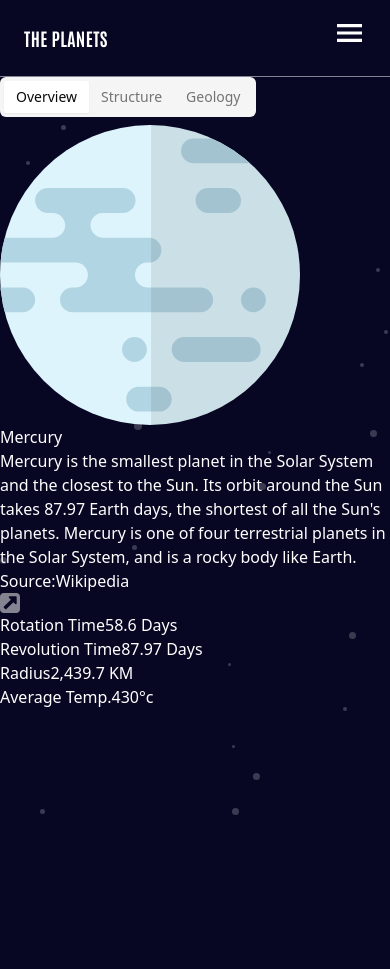
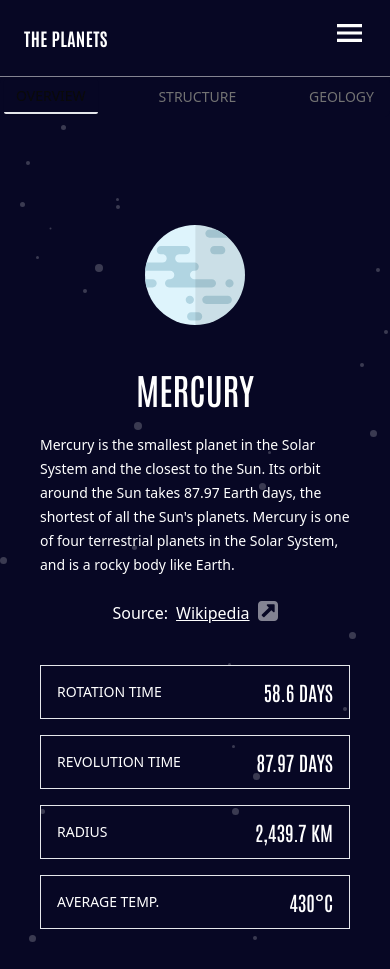
Before and after one commit to carolb92/planets-fact-site, a Next.js app: page /mercury in a window 390 px wide. Before the commit the page ends 844 px from the top, so only its background shows below. Built offline with nearby package versions, Linux system fonts and the light colour scheme.

Commit message:
create useColorVariants hook, start mobile planet styling

```diff
--- a/app/_components/ListItem.tsx
+++ b/app/_components/ListItem.tsx
@@ -1,31 +1,16 @@
+"use client";
 import Link from "next/link";
+import useColorVariants from "../_hooks/useColorVariants";
+import { use } from "react";
 
 type ListItemProps = {
 	planet: string;
 	onClick?: () => void;
 };
 
-type ColorVariants = {
-	[key: string]: string[];
-};
+function ListItem({ planet, onClick }: ListItemProps) {
+	const { getColorVariant } = useColorVariants(planet);
 
-function ListItem({ planet, onClick }: ListItemProps) {
-	const colorVariants: ColorVariants = {
-		mercury: ["bg-gray-blue", "border-gray-blue"],
-		venus: ["bg-light-orange", "border-light-orange"],
-		earth: ["bg-blue", "border-blue"],
-		mars: ["bg-red", "border-red"],
-		jupiter: ["bg-dark-orange", "border-dark-orange"],
-		saturn: ["bg-light-orange", "border-light-orange"],
-		uranus: ["bg-green", "border-green"],
-		neptune: ["bg-blue", "border-blue"],
-	};
-
-	function getColorVariant(property: string) {
-		return property === "bg"
-			? colorVariants[planet.toLowerCase()][0]
-			: colorVariants[planet.toLowerCase()][1];
-	}
 	return (
 		<>
 			<li
--- a/app/_components/Planet.tsx
+++ b/app/_components/Planet.tsx
@@ -1,6 +1,7 @@
 import { Tabs, TabsContent, TabsList, TabsTrigger } from "@/components/ui/tabs";
 import PlanetContent from "./PlanetContent";
 import PlanetFacts from "./PlanetFacts";
+import useColorVariants from "@/app/_hooks/useColorVariants";
 
 type PlanetProps = {
 	// mobile: boolean;
@@ -39,22 +40,45 @@ const Planet: React.FC<PlanetProps> = ({
 	temperature,
 	images,
 }) => {
+	const { getColorVariant } = useColorVariants(planet);
+	console.log(getColorVariant("border", true));
+
 	return (
-		<div className="max-w-full">
-			<div className="flex">
+		<div className="max-w-full flex flex-col justify-between min-h-full">
+			<div className="flex min-w-full">
 				<Tabs defaultValue="overview">
-					<TabsList>
-						<TabsTrigger value="overview">
+					<TabsList className="flex min-w-full justify-between bg-night-sky">
+						<TabsTrigger
+							value="overview"
+							// max-sm:data-[state=active]:border-b-2
+							// className={`uppercase ${getColorVariant(
+							// 	"border",
+							// 	true
+							// )} ${getColorVariant("bg", true)}`}
+							className="uppercase"
+							isActiveState
+							planet={planet}
+						>
 							<span className="max-sm:hidden">01</span>
 							<span>Overview</span>
 						</TabsTrigger>
-						<TabsTrigger value="structure">
+						<TabsTrigger
+							value="structure"
+							className="uppercase"
+							isActiveState
+							planet={planet}
+						>
 							<span className="max-sm:hidden">02</span>
 							{/* <span>{`${!mobile && "Internal "}Structure`}</span> */}
 							<span className="max-sm:hidden">Internal </span>
 							<span>Structure</span>
 						</TabsTrigger>
-						<TabsTrigger value="geology">
+						<TabsTrigger
+							value="geology"
+							className="uppercase"
+							isActiveState
+							planet={planet}
+						>
 							<span className="max-sm:hidden">03</span>
 							<span className="max-sm:hidden">Surface </span>
 							<span>Geology</span>
--- a/app/_components/PlanetContent.tsx
+++ b/app/_components/PlanetContent.tsx
@@ -16,15 +16,21 @@ const PlanetContent: React.FC<PlanetContentProps> = ({
 	image,
 }) => {
 	return (
-		<>
-			<div className="flex flex-col">
-				<Image alt={`${planet} cartoon`} src={image} height={300} width={300} />
+		<div className="flex flex-col justify-between items-center p-10 pt-20 gap-6">
+			<div>
+				<Image
+					alt={`${planet} cartoon`}
+					src={image}
+					height={100}
+					width={100}
+					className="py-5"
+				/>
 			</div>
-			<h2>{planet}</h2>
-			<p>{content}</p>
-			<span>
+			<h2 className="text-4xl font-antonio font-medium uppercase">{planet}</h2>
+			<p className="text-spartan text-sm leading-6">{content}</p>
+			<span className="flex gap-2">
 				Source:
-				<Link href={source}>
+				<Link href={source} className="flex gap-2 underline">
 					<span>Wikipedia</span>
 					<span>
 						<Image
@@ -36,7 +42,7 @@ const PlanetContent: React.FC<PlanetContentProps> = ({
 					</span>
 				</Link>
 			</span>
-		</>
+		</div>
 	);
 };
 
--- a/app/_components/PlanetFacts.tsx
+++ b/app/_components/PlanetFacts.tsx
@@ -7,6 +7,8 @@ type PlanetFactsProps = {
 	temperature: string;
 };
 
+//TODO: refactor this to list item components?
+
 const PlanetFacts: React.FC<PlanetFactsProps> = ({
 	rotation,
 	revolution,
@@ -14,22 +16,32 @@ const PlanetFacts: React.FC<PlanetFactsProps> = ({
 	temperature,
 }) => {
 	return (
-		<div>
-			<div>
-				<span>Rotation Time</span>
-				<span>{rotation}</span>
+		<div className="flex flex-col gap-4 px-10 pb-10">
+			<div className="flex w-full border justify-between items-center px-4 py-3">
+				<span className="uppercase text-sm font-league-spartan">
+					Rotation Time
+				</span>
+				<span className="uppercase font-antonio text-xl font-medium">
+					{rotation}
+				</span>
 			</div>
-			<div>
-				<span>Revolution Time</span>
-				<span>{revolution}</span>
+			<div className="flex w-full border justify-between items-center px-4 py-3">
+				<span className="uppercase text-sm font-spartan">Revolution Time</span>
+				<span className="uppercase font-antonio text-xl font-medium">
+					{revolution}
+				</span>
 			</div>
-			<div>
-				<span>Radius</span>
-				<span>{radius}</span>
+			<div className="flex w-full border justify-between items-center px-4 py-3">
+				<span className="uppercase text-sm font-spartan">Radius</span>
+				<span className="uppercase font-antonio text-xl font-medium">
+					{radius}
+				</span>
 			</div>
-			<div>
-				<span>Average Temp.</span>
-				<span>{temperature}</span>
+			<div className="flex w-full border justify-between items-center px-4 py-3">
+				<span className="uppercase text-sm font-spartan">Average Temp.</span>
+				<span className="uppercase font-antonio text-xl font-medium">
+					{temperature}
+				</span>
 			</div>
 		</div>
 	);
--- /dev/null
+++ b/app/_hooks/useColorVariants.ts
@@ -0,0 +1,37 @@
+import { useCallback } from "react";
+
+type ColorVariants = {
+	[key: string]: string[];
+};
+
+type Property = "bg" | "border";
+
+const colorVariants: ColorVariants = {
+	mercury: ["bg-gray-blue", "border-gray-blue"],
+	venus: ["bg-light-orange", "border-light-orange"],
+	earth: ["bg-blue", "border-blue"],
+	mars: ["bg-red", "border-red"],
+	jupiter: ["bg-dark-orange", "border-dark-orange"],
+	saturn: ["bg-light-orange", "border-light-orange"],
+	uranus: ["bg-green", "border-green"],
+	neptune: ["bg-blue", "border-blue"],
+};
+
+const useColorVariants = (planet: string) => {
+	const getColorVariant = useCallback(
+		(property: Property, isActiveState?: boolean) => {
+			const variant = colorVariants[planet.toLowerCase()];
+			if (isActiveState && property === "border") {
+				return `max-sm:data-[state=active]:border-b-2 max-sm:data-[state=active]:${variant[1]}`;
+			}
+			if (isActiveState && property === "bg") {
+				return `md:data-[state=active]:${variant[0]}`;
+			}
+			return property === "bg" ? variant[0] : variant[1];
+		},
+		[planet]
+	);
+	return { getColorVariant };
+};
+
+export default useColorVariants;
--- a/app/layout.tsx
+++ b/app/layout.tsx
@@ -12,6 +12,7 @@ const antonio = Antonio({
 	variable: "--font-antonio",
 });
 
+//TODO: spartan font not being applied in components?
 const leagueSpartan = League_Spartan({
 	subsets: ["latin"],
 	display: "swap",
--- a/components/ui/tabs.tsx
+++ b/components/ui/tabs.tsx
@@ -1,11 +1,12 @@
-"use client"
+"use client";
 
-import * as React from "react"
-import * as TabsPrimitive from "@radix-ui/react-tabs"
+import * as React from "react";
+import * as TabsPrimitive from "@radix-ui/react-tabs";
 
-import { cn } from "@/lib/utils"
+import { cn } from "@/lib/utils";
+import useColorVariants from "@/app/_hooks/useColorVariants";
 
-const Tabs = TabsPrimitive.Root
+const Tabs = TabsPrimitive.Root;
 
 const TabsList = React.forwardRef<
 	React.ElementRef<typeof TabsPrimitive.List>,
@@ -19,23 +20,34 @@ const TabsList = React.forwardRef<
 		)}
 		{...props}
 	/>
-))
-TabsList.displayName = TabsPrimitive.List.displayName
+));
+TabsList.displayName = TabsPrimitive.List.displayName;
+
+type TabsTriggerProps = {
+	planet: string;
+	isActiveState?: boolean;
+} & React.ComponentPropsWithoutRef<typeof TabsPrimitive.Trigger>;
 
 const TabsTrigger = React.forwardRef<
 	React.ElementRef<typeof TabsPrimitive.Trigger>,
-  React.ComponentPropsWithoutRef<typeof TabsPrimitive.Trigger>
->(({ className, ...props }, ref) => (
+	TabsTriggerProps
+>(({ className, planet, isActiveState, ...props }, ref) => {
+	const { getColorVariant } = useColorVariants(planet);
+	return (
 		<TabsPrimitive.Trigger
 			ref={ref}
+			// data-[state=active]:bg-white
 			className={cn(
-      "inline-flex items-center justify-center whitespace-nowrap rounded-sm px-3 py-1.5 text-sm font-medium ring-offset-white transition-all focus-visible:outline-none focus-visible:ring-2 focus-visible:ring-neutral-950 focus-visible:ring-offset-2 disabled:pointer-events-none disabled:opacity-50 data-[state=active]:bg-white data-[state=active]:text-neutral-950 data-[state=active]:shadow-sm dark:ring-offset-neutral-950 dark:focus-visible:ring-neutral-300 dark:data-[state=active]:bg-neutral-950 dark:data-[state=active]:text-neutral-50",
+				"inline-flex items-center justify-center whitespace-nowrap rounded-sm px-3 py-1.5 text-sm font-medium ring-offset-white transition-all focus-visible:outline-none focus-visible:ring-2 focus-visible:ring-neutral-950 focus-visible:ring-offset-2 disabled:pointer-events-none disabled:opacity-50 data-[state=active]:text-neutral-950 data-[state=active]:shadow-sm dark:ring-offset-neutral-950 dark:focus-visible:ring-neutral-300 dark:data-[state=active]:bg-neutral-950 dark:data-[state=active]:text-neutral-50",
+				isActiveState && getColorVariant("border", true),
+				isActiveState && getColorVariant("bg", true),
 				className
 			)}
 			{...props}
 		/>
-))
-TabsTrigger.displayName = TabsPrimitive.Trigger.displayName
+	);
+});
+TabsTrigger.displayName = TabsPrimitive.Trigger.displayName;
 
 const TabsContent = React.forwardRef<
 	React.ElementRef<typeof TabsPrimitive.Content>,
@@ -49,7 +61,7 @@ const TabsContent = React.forwardRef<
 		)}
 		{...props}
 	/>
-))
-TabsContent.displayName = TabsPrimitive.Content.displayName
+));
+TabsContent.displayName = TabsPrimitive.Content.displayName;
 
-export { Tabs, TabsList, TabsTrigger, TabsContent }
+export { Tabs, TabsList, TabsTrigger, TabsContent };
```
Lines whose indentation alone changed are shown as unchanged.
